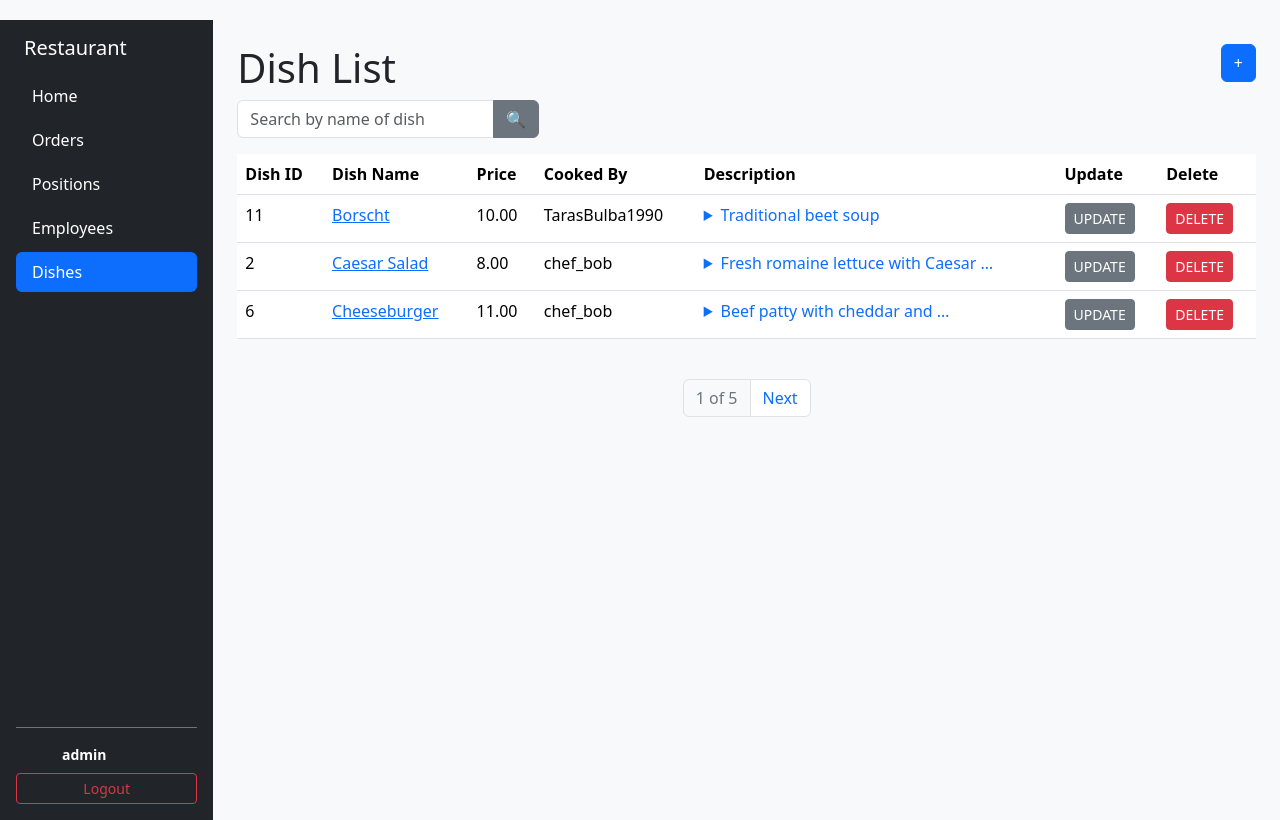
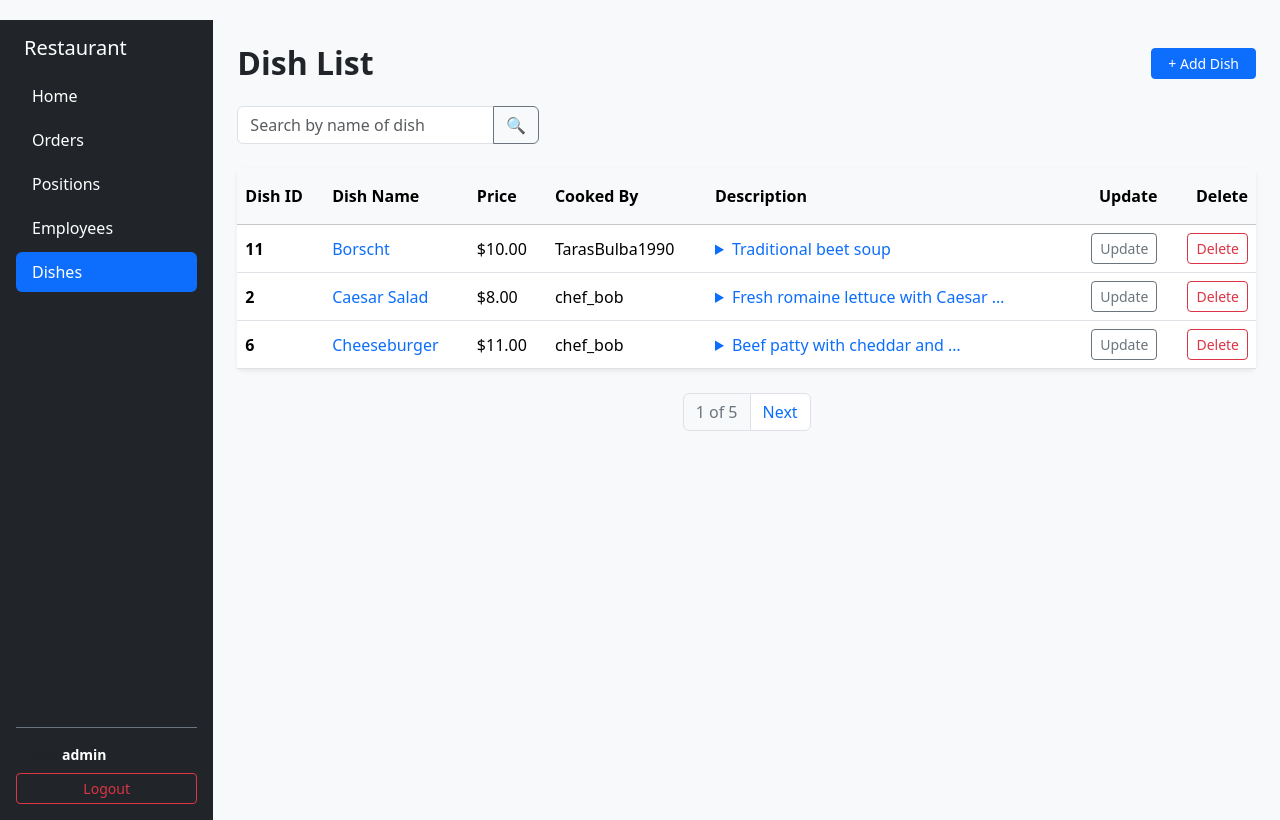
Before and after one commit to T0p4ikUA/Restaurant, a Django app: page /catalog/dishes/ in a window 1280 px wide. Run offline with Django 5.2, Linux system fonts and the light colour scheme; a user stored in the database is signed in; data comes from the database, SQL or seed files in the repository; some libraries are stand-ins or nearby versions.

Commit message:
style(catalog): update dish templates with Bootstrap 5 components

```diff
--- a/templates/catalog/dish_list.html
+++ b/templates/catalog/dish_list.html
@@ -1,45 +1,52 @@
 {% extends "base.html" %}
 {% load crispy_forms_tags %}
+
 {% block content %}
-  <h1>Dish List <a class="btn btn-primary" style="float:right" href="{% url 'catalog:dish-form' %}">+</a></h1>
-  <form action="" method="get" class="row g-3 mb-3">
+<div class="d-flex justify-content-between align-items-center mb-4">
+  <h2 class="fw-bold mb-0">Dish List</h2>
+  <a class="btn btn-primary btn-sm px-3" href="{% url 'catalog:dish-form' %}">+ Add Dish</a>
+</div>
+
+<form action="" method="get" class="row g-3 mb-4">
   <div class="col-auto">
     <div class="input-group">
       {{ search_form.dish_name }}
-      <button class="btn btn-secondary" type="submit">🔍</button>
+      <button class="btn btn-outline-secondary" type="submit">🔍</button>
     </div>
   </div>
 </form>
-  {% if dishes_list %}
+
+{% if dishes_list %}
+  <div class="card shadow-sm border-0">
     <div class="table-responsive">
-      <table class="table">
-        <thead>
+      <table class="table table-hover align-middle mb-0">
+        <thead class="table-light">
           <tr>
-            <th>Dish ID</th>
-            <th>Dish Name</th>
-            <th>Price</th>
-            <th>Cooked By</th>
-            <th>Description</th>
-            <th>Update</th>
-            <th>Delete</th>
+            <th class="py-3">Dish ID</th>
+            <th class="py-3">Dish Name</th>
+            <th class="py-3">Price</th>
+            <th class="py-3">Cooked By</th>
+            <th class="py-3">Description</th>
+            <th class="py-3 text-end">Update</th>
+            <th class="py-3 text-end">Delete</th>
           </tr>
         </thead>
         <tbody>
           {% for dish in dishes_list %}
             <tr>
-              <td>{{ dish.id }}</td>
+              <td class="fw-bold">{{ dish.id }}</td>
               <td>
-                <a href="{% url 'catalog:dish-detail' pk=dish.id %}">{{ dish.dish_name }}</a>
+                <a href="{% url 'catalog:dish-detail' pk=dish.id %}" class="text-decoration-none">{{ dish.dish_name }}</a>
               </td>
-              <td>{{ dish.price }}</td>
+              <td>${{ dish.price }}</td>
               <td>{{ dish.cooked_by.username|default:"—" }}</td>
               <td>
                 {% if dish.description %}
                   <details>
-                    <summary style="cursor: pointer; color: #0d6efd;">
+                    <summary style="cursor: pointer;" class="text-primary">
                       {{ dish.description|truncatewords:5 }}
                     </summary>
-                    <div class="mt-2 text-muted">
+                    <div class="mt-2 text-muted small">
                       {{ dish.description }}
                     </div>
                   </details>
@@ -47,18 +54,21 @@
                   —
                 {% endif %}
               </td>
-              <td>
-                <a class="btn btn-secondary btn-sm" href="{% url 'catalog:dish-update' pk=dish.id %}">UPDATE</a>
+              <td class="text-end">
+                <a class="btn btn-outline-secondary btn-sm" href="{% url 'catalog:dish-update' pk=dish.id %}">Update</a>
               </td>
-              <td>
-                <a class="btn btn-danger btn-sm" href="{% url 'catalog:dish-delete' pk=dish.id %}">DELETE</a>
+              <td class="text-end">
+                <a class="btn btn-outline-danger btn-sm" href="{% url 'catalog:dish-delete' pk=dish.id %}">Delete</a>
               </td>
             </tr>
           {% endfor %}
         </tbody>
       </table>
     </div>
-  {% else %}
-    <p>There are no dishes in restaurant.</p>
-  {% endif %}
+  </div>
+{% else %}
+  <div class="alert alert-info" role="alert">
+    There are no dishes in restaurant.
+  </div>
+{% endif %}
 {% endblock %}
```
Also changed, not shown: templates/catalog/dish_confirm_delete.html (+16 -7 lines), templates/catalog/dish_detail.html (+11 -6 lines), templates/catalog/dish_form.html (+17 -6 lines).
